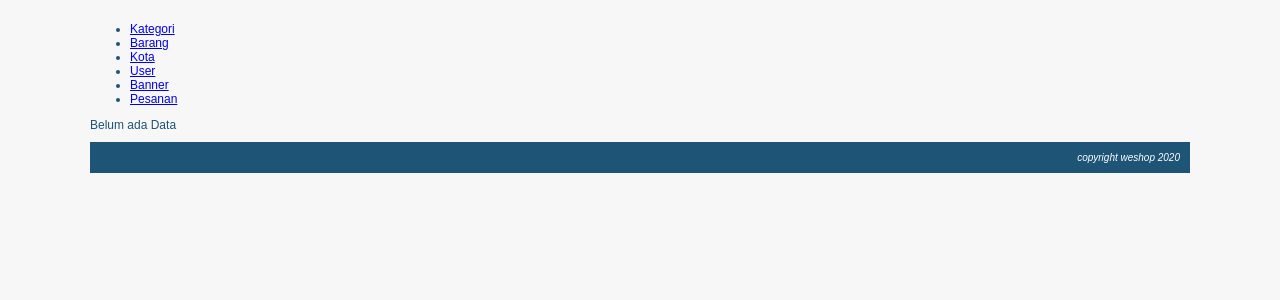
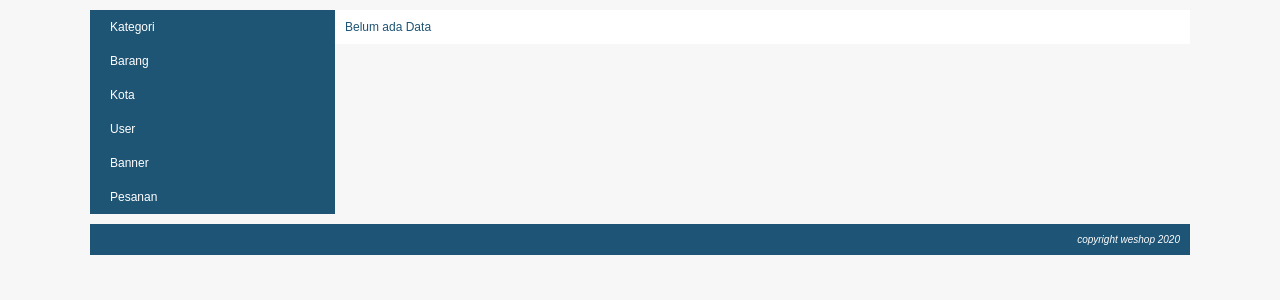
Before and after one commit to zaenalmusthofa86/weshop, a PHP site: page /weshop/index.php?page=my_profile in a window 1280 px wide. Shown: the part 110-410 px from the top of the page. Run offline with PHP 8.4, Linux system fonts and the light colour scheme.

Commit message:
Menambahkan source code CSS untuk my profile

```diff
--- a/css/style.css
+++ b/css/style.css
@@ -115,3 +115,38 @@ body{
     margin-bottom: 10px;
     font-size: 11px;
 }
+
+#bg-page-profile {
+    overflow: hidden;
+}
+
+#menu-profile {
+    float: left;
+    width: 245px;
+    background: #1e5474;
+}
+
+#menu-profile ul {
+    margin: 0px;
+    padding: 0px;
+    list-style: none;
+}
+
+#menu-profile ul li a {
+    display: block;
+    color: white;
+    text-decoration: none;
+    padding: 10px 20px;
+}
+
+#menu-profile ul li a:hover,
+#menu-profile ul li a.active {
+    background:orange;
+}
+
+#profile-content {
+    float: left;
+    width: 835px;
+    padding: 10px;
+    background: white;
+}
```
